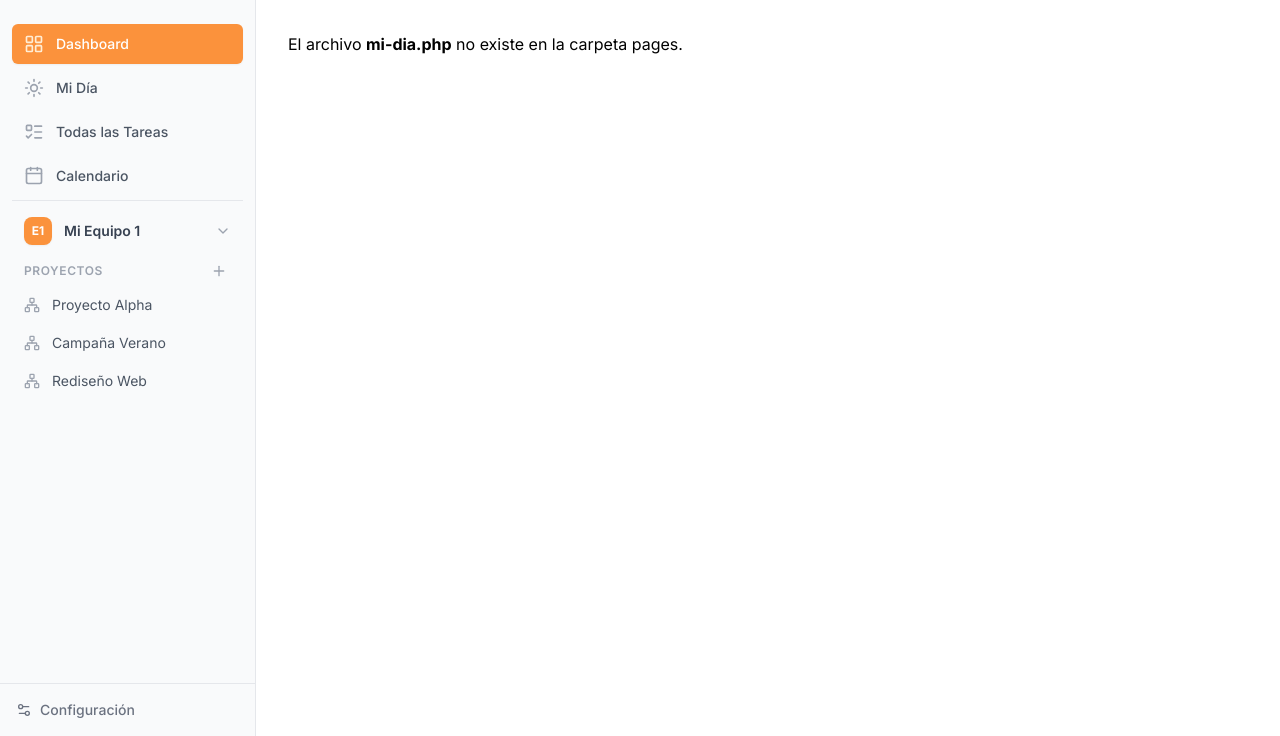
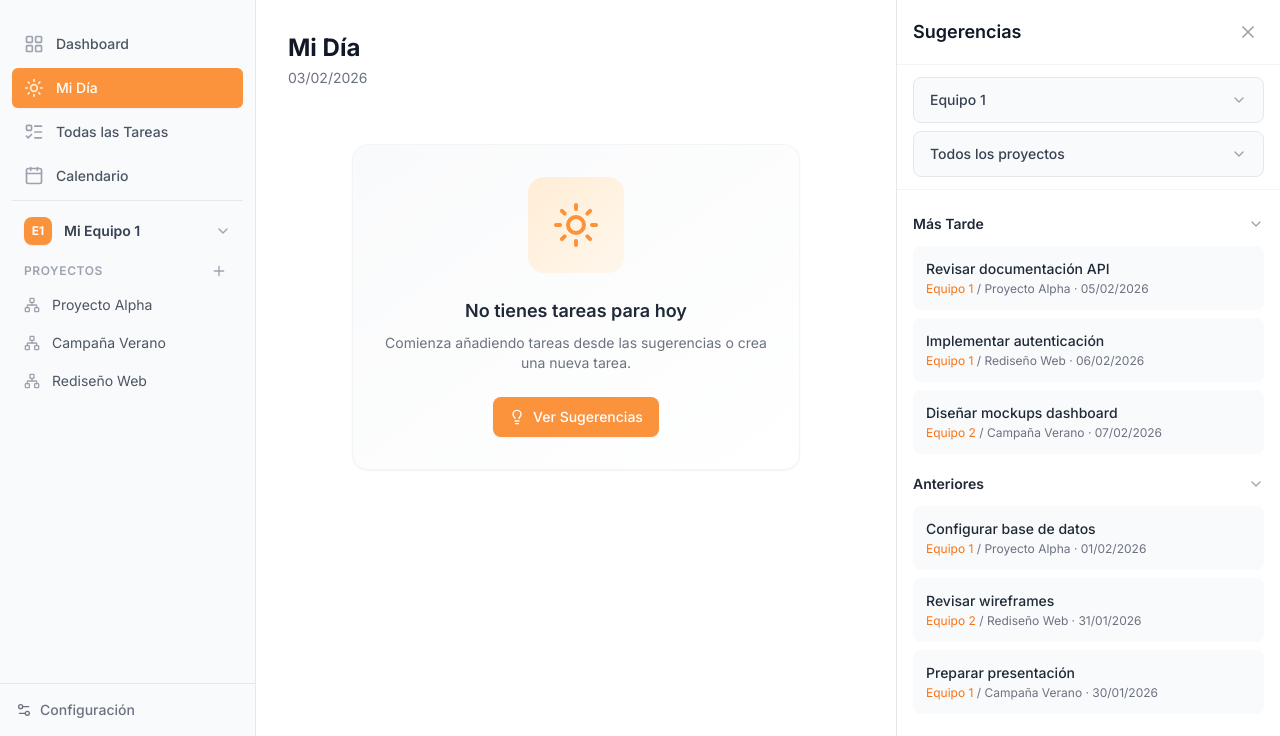
Before and after one commit to fpercep/proyecto-task-manager, a PHP site: page /index.php?page=mi-dia in a window 1280 px wide. Shown: the part 64-800 px from the top of the page. Run offline with PHP 8.4, Linux system fonts and the light colour scheme; some libraries are stand-ins or nearby versions.

Commit message:
Crear mi-dia y modifcar erroes en otras paginas

```diff
--- a/resources/views/components/sidebar.php
+++ b/resources/views/components/sidebar.php
@@ -1,29 +1,36 @@
+<?php
+$currentPage = isset($_GET['page']) ? $_GET['page'] : 'dashboard';
+?>
 <aside
     class="w-64 min-w-[16rem] h-[calc(100vh-64px)] bg-gray-50 border-r border-gray-200 flex flex-col overflow-hidden hidden md:flex">
 
     <nav class="flex-1 py-6 px-3 space-y-1 flex flex-col overflow-hidden min-h-0">
 
-        <a href="#"
-            class="group flex items-center px-3 py-2.5 text-sm font-medium rounded-md bg-orange-400 text-white shadow-sm">
-            <i data-lucide="layout-grid" class="w-5 h-5 mr-3 text-orange-100"></i>
+        <a href="?page=dashboard"
+            class="group flex items-center px-3 py-2.5 text-sm font-medium rounded-md <?php echo $currentPage === 'dashboard' ? 'bg-orange-400 text-white shadow-sm' : 'text-gray-600 hover:bg-gray-100 hover:text-gray-900'; ?>">
+            <i data-lucide="layout-grid"
+                class="w-5 h-5 mr-3 <?php echo $currentPage === 'dashboard' ? 'text-orange-100' : 'text-gray-400 group-hover:text-gray-500'; ?>"></i>
             Dashboard
         </a>
 
-        <a href="#"
-            class="group flex items-center px-3 py-2.5 text-sm font-medium text-gray-600 rounded-md hover:bg-gray-100 hover:text-gray-900">
-            <i data-lucide="sun" class="w-5 h-5 mr-3 text-gray-400 group-hover:text-gray-500"></i>
+        <a href="?page=mi-dia"
+            class="group flex items-center px-3 py-2.5 text-sm font-medium rounded-md <?php echo $currentPage === 'mi-dia' ? 'bg-orange-400 text-white shadow-sm' : 'text-gray-600 hover:bg-gray-100 hover:text-gray-900'; ?>">
+            <i data-lucide="sun"
+                class="w-5 h-5 mr-3 <?php echo $currentPage === 'mi-dia' ? 'text-orange-100' : 'text-gray-400 group-hover:text-gray-500'; ?>"></i>
             Mi Día
         </a>
 
-        <a href="#"
-            class="group flex items-center px-3 py-2.5 text-sm font-medium text-gray-600 rounded-md hover:bg-gray-100 hover:text-gray-900">
-            <i data-lucide="list-todo" class="w-5 h-5 mr-3 text-gray-400 group-hover:text-gray-500"></i>
+        <a href="?page=tareas"
+            class="group flex items-center px-3 py-2.5 text-sm font-medium rounded-md <?php echo $currentPage === 'tareas' ? 'bg-orange-400 text-white shadow-sm' : 'text-gray-600 hover:bg-gray-100 hover:text-gray-900'; ?>">
+            <i data-lucide="list-todo"
+                class="w-5 h-5 mr-3 <?php echo $currentPage === 'tareas' ? 'text-orange-100' : 'text-gray-400 group-hover:text-gray-500'; ?>"></i>
             Todas las Tareas
         </a>
 
-        <a href="#"
-            class="group flex items-center px-3 py-2.5 text-sm font-medium text-gray-600 rounded-md hover:bg-gray-100 hover:text-gray-900">
-            <i data-lucide="calendar" class="w-5 h-5 mr-3 text-gray-400 group-hover:text-gray-500"></i>
+        <a href="?page=calendario"
+            class="group flex items-center px-3 py-2.5 text-sm font-medium rounded-md <?php echo $currentPage === 'calendario' ? 'bg-orange-400 text-white shadow-sm' : 'text-gray-600 hover:bg-gray-100 hover:text-gray-900'; ?>">
+            <i data-lucide="calendar"
+                class="w-5 h-5 mr-3 <?php echo $currentPage === 'calendario' ? 'text-orange-100' : 'text-gray-400 group-hover:text-gray-500'; ?>"></i>
             Calendario
         </a>
 
--- a/resources/views/pages/dashboard.php
+++ b/resources/views/pages/dashboard.php
@@ -3,7 +3,6 @@
 
     <div class="grid grid-cols-1 md:grid-cols-3 gap-6 mb-8">
 
-        <!-- Tarjeta Pendientes -->
         <div class="bg-white rounded-xl border border-gray-200 p-5 shadow-sm flex items-center justify-between">
             <div class="flex items-center gap-4">
                 <div class="p-3 bg-red-50 rounded-lg text-red-500">
@@ -16,7 +15,6 @@
             </div>
         </div>
 
-        <!-- Tarjeta Por Revisar -->
         <div class="bg-white rounded-xl border border-gray-200 p-5 shadow-sm flex items-center justify-between">
             <div class="flex items-center gap-4">
                 <div class="p-3 bg-blue-50 rounded-lg text-blue-500">
@@ -29,7 +27,6 @@
             </div>
         </div>
 
-        <!-- Tarjeta Completadas -->
         <div class="bg-white rounded-xl border border-gray-200 p-5 shadow-sm flex items-center justify-between">
             <div class="flex items-center gap-4">
                 <div class="p-3 bg-green-50 rounded-lg text-green-500">
@@ -44,7 +41,6 @@
 
     </div>
 
-    <!-- Área de gráficas -->
     <div
         class="border-2 border-dashed border-gray-200 rounded-xl h-64 flex flex-col items-center justify-center text-gray-400">
         <i data-lucide="bar-chart-3" class="w-12 h-12 mb-3 text-gray-300"></i>
--- /dev/null
+++ b/resources/views/pages/mi-dia.php
@@ -0,0 +1,224 @@
+<?php
+$fechaHoy = date('d/m/Y');
+$tareasMasTarde = [
+    ['titulo' => 'Revisar documentación API', 'equipo' => 'Equipo 1', 'proyecto' => 'Proyecto Alpha', 'fecha' => '05/02/2026'],
+    ['titulo' => 'Implementar autenticación', 'equipo' => 'Equipo 1', 'proyecto' => 'Rediseño Web', 'fecha' => '06/02/2026'],
+    ['titulo' => 'Diseñar mockups dashboard', 'equipo' => 'Equipo 2', 'proyecto' => 'Campaña Verano', 'fecha' => '07/02/2026'],
+];
+$tareasAnteriores = [
+    ['titulo' => 'Configurar base de datos', 'equipo' => 'Equipo 1', 'proyecto' => 'Proyecto Alpha', 'fecha' => '01/02/2026'],
+    ['titulo' => 'Revisar wireframes', 'equipo' => 'Equipo 2', 'proyecto' => 'Rediseño Web', 'fecha' => '31/01/2026'],
+    ['titulo' => 'Preparar presentación', 'equipo' => 'Equipo 1', 'proyecto' => 'Campaña Verano', 'fecha' => '30/01/2026'],
+];
+?>
+
+<div class="flex gap-0 -m-8" id="mi-dia-container">
+
+    <!-- Panel Principal: Mi Día -->
+    <div class="flex-1 flex flex-col min-h-0 transition-all duration-300 p-8" id="main-panel">
+
+        <!-- Header de la página con botón toggle -->
+        <div class="flex items-start justify-between mb-6">
+            <div>
+                <h1 class="text-2xl font-bold text-gray-900 mb-1">Mi Día</h1>
+                <p class="text-sm text-gray-500"><?php echo $fechaHoy; ?></p>
+            </div>
+            <!-- Botón para abrir sugerencias (visible cuando panel está cerrado) -->
+            <button id="open-suggestions-btn" onclick="toggleSuggestions()"
+                class="hidden items-center gap-2 px-3 py-2 bg-orange-50 hover:bg-orange-100 text-orange-600 font-medium rounded-lg transition-all text-sm border border-orange-200">
+                <i data-lucide="panel-right-open" class="w-4 h-4"></i>
+                <span>Sugerencias</span>
+            </button>
+        </div>
+
+        <!-- Estado vacío - más arriba en la página -->
+        <div class="flex items-start justify-center pt-8">
+            <div
+                class="text-center max-w-md mx-auto p-8 bg-gradient-to-br from-gray-50 to-white rounded-2xl border border-gray-100 shadow-sm">
+
+                <!-- Ilustración -->
+                <div
+                    class="w-24 h-24 mx-auto mb-6 bg-gradient-to-br from-orange-100 to-orange-50 rounded-2xl flex items-center justify-center">
+                    <i data-lucide="sun" class="w-12 h-12 text-orange-400"></i>
+                </div>
+
+                <h3 class="text-lg font-semibold text-gray-800 mb-2">No tienes tareas para hoy</h3>
+                <p class="text-gray-500 text-sm mb-6">Comienza añadiendo tareas desde las sugerencias o crea una nueva
+                    tarea.</p>
+
+                <button onclick="toggleSuggestions()"
+                    class="inline-flex items-center gap-2 px-4 py-2.5 bg-orange-400 hover:bg-orange-500 text-white font-medium rounded-lg transition-all shadow-sm hover:shadow-md text-sm">
+                    <i data-lucide="lightbulb" class="w-4 h-4"></i>
+                    Ver Sugerencias
+                </button>
+            </div>
+        </div>
+    </div>
+
+    <!-- Panel Lateral: Sugerencias -->
+    <div id="suggestions-panel"
+        class="w-96 h-[calc(100vh-64px)] border-l border-gray-200 bg-white flex flex-col overflow-hidden transition-all duration-300">
+
+        <!-- Header del panel -->
+        <div class="flex items-center justify-between px-4 py-4 border-b border-gray-100 shrink-0">
+            <h2 class="text-lg font-semibold text-gray-900">Sugerencias</h2>
+            <button onclick="toggleSuggestions()"
+                class="p-1.5 hover:bg-gray-100 rounded-lg transition-colors text-gray-400 hover:text-gray-600">
+                <i data-lucide="x" class="w-5 h-5"></i>
+            </button>
+        </div>
+
+        <!-- Filtros (fijos, sin scroll) -->
+        <div class="px-4 py-3 space-y-2 shrink-0 border-b border-gray-100">
+            <div class="filter-dropdown">
+                <button onclick="toggleDropdown(this)"
+                    class="w-full flex items-center justify-between px-4 py-3 bg-gray-50 hover:bg-gray-100 rounded-lg transition-colors text-sm font-medium text-gray-700 border border-gray-200">
+                    <span>Equipo 1</span>
+                    <i data-lucide="chevron-down" class="w-4 h-4 text-gray-400 transition-transform duration-200"></i>
+                </button>
+            </div>
+            <div class="filter-dropdown">
+                <button onclick="toggleDropdown(this)"
+                    class="w-full flex items-center justify-between px-4 py-3 bg-gray-50 hover:bg-gray-100 rounded-lg transition-colors text-sm font-medium text-gray-700 border border-gray-200">
+                    <span>Todos los proyectos</span>
+                    <i data-lucide="chevron-down" class="w-4 h-4 text-gray-400 transition-transform duration-200"></i>
+                </button>
+            </div>
+        </div>
+
+        <!-- Contenido con scroll (solo acordeones) -->
+        <div class="flex-1 overflow-y-auto px-4 py-3">
+
+            <!-- Sección: Más Tarde -->
+            <div class="accordion-section">
+                <button onclick="toggleAccordion(this)"
+                    class="w-full flex items-center justify-between py-3 text-left group">
+                    <h3 class="text-sm font-semibold text-gray-800 group-hover:text-orange-500 transition-colors">Más
+                        Tarde</h3>
+                    <i data-lucide="chevron-down"
+                        class="w-4 h-4 text-gray-400 transition-transform duration-200 accordion-icon"></i>
+                </button>
+                <div class="accordion-content space-y-2 pb-2">
+                    <?php foreach ($tareasMasTarde as $tarea): ?>
+                        <div
+                            class="group flex items-center justify-between p-3 bg-gray-50 hover:bg-white rounded-lg border border-transparent hover:border-gray-200 hover:shadow-sm transition-all cursor-pointer">
+                            <div class="flex-1 min-w-0">
+                                <p class="text-sm font-medium text-gray-800 truncate">
+                                    <?php echo $tarea['titulo']; ?>
+                                </p>
+                                <p class="text-xs text-gray-500 mt-0.5">
+                                    <span class="text-orange-500">
+                                        <?php echo $tarea['equipo']; ?>
+                                    </span> /
+                                    <?php echo $tarea['proyecto']; ?> ·
+                                    <?php echo $tarea['fecha']; ?>
+                                </p>
+                            </div>
+                            <button onclick="addToMyDay(event)"
+                                class="opacity-0 group-hover:opacity-100 p-1.5 text-orange-400 hover:text-orange-600 hover:bg-orange-50 rounded-lg transition-all">
+                                <i data-lucide="plus" class="w-4 h-4"></i>
+                            </button>
+                        </div>
+                    <?php endforeach; ?>
+                </div>
+            </div>
+
+            <!-- Sección: Anteriores -->
+            <div class="accordion-section">
+                <button onclick="toggleAccordion(this)"
+                    class="w-full flex items-center justify-between py-3 text-left group">
+                    <h3 class="text-sm font-semibold text-gray-800 group-hover:text-orange-500 transition-colors">
+                        Anteriores</h3>
+                    <i data-lucide="chevron-down"
+                        class="w-4 h-4 text-gray-400 transition-transform duration-200 accordion-icon"></i>
+                </button>
+                <div class="accordion-content space-y-2 pb-2">
+                    <?php foreach ($tareasAnteriores as $tarea): ?>
+                        <div
+                            class="group flex items-center justify-between p-3 bg-gray-50 hover:bg-white rounded-lg border border-transparent hover:border-gray-200 hover:shadow-sm transition-all cursor-pointer">
+                            <div class="flex-1 min-w-0">
+                                <p class="text-sm font-medium text-gray-800 truncate">
+                                    <?php echo $tarea['titulo']; ?>
+                                </p>
+                                <p class="text-xs text-gray-500 mt-0.5">
+                                    <span class="text-orange-500">
+                                        <?php echo $tarea['equipo']; ?>
+                                    </span> /
+                                    <?php echo $tarea['proyecto']; ?> ·
+                                    <?php echo $tarea['fecha']; ?>
+                                </p>
+                            </div>
+                            <button onclick="addToMyDay(event)"
+                                class="opacity-0 group-hover:opacity-100 p-1.5 text-orange-400 hover:text-orange-600 hover:bg-orange-50 rounded-lg transition-all">
+                                <i data-lucide="plus" class="w-4 h-4"></i>
+                            </button>
+                        </div>
+                    <?php endforeach; ?>
+                </div>
+            </div>
+
+        </div>
+    </div>
+</div>
+
+<style>
+    .accordion-content {
+        max-height: 1000px;
+        overflow: hidden;
+        transition: max-height 0.3s ease-out, opacity 0.2s ease-out;
+        opacity: 1;
+    }
+
+    .accordion-content.collapsed {
+        max-height: 0;
+        opacity: 0;
+    }
+
+    .accordion-icon.rotated {
+        transform: rotate(180deg);
+    }
+
+    #suggestions-panel.hidden-panel {
+        width: 0;
+        padding: 0;
+        border: none;
+        overflow: hidden;
+    }
+</style>
+
+<script>
+    function toggleSuggestions() {
+        const panel = document.getElementById('suggestions-panel');
+        const openBtn = document.getElementById('open-suggestions-btn');
+
+        panel.classList.toggle('hidden-panel');
+
+        if (panel.classList.contains('hidden-panel')) {
+            openBtn.classList.remove('hidden');
+            openBtn.classList.add('flex');
+        } else {
+            openBtn.classList.add('hidden');
+            openBtn.classList.remove('flex');
+        }
+
+        setTimeout(() => lucide.createIcons(), 300);
+    }
+
+    function toggleAccordion(button) {
+        const section = button.closest('.accordion-section');
+        const content = section.querySelector('.accordion-content');
+        const icon = button.querySelector('.accordion-icon');
+
+        content.classList.toggle('collapsed');
+        icon.classList.toggle('rotated');
+    }
+
+    function toggleDropdown(button) {
+        const icon = button.querySelector('i');
+        icon.classList.toggle('rotate-180');
+    }
+
+    document.addEventListener('DOMContentLoaded', function () {
+        lucide.createIcons();
+    });
+</script>
```
